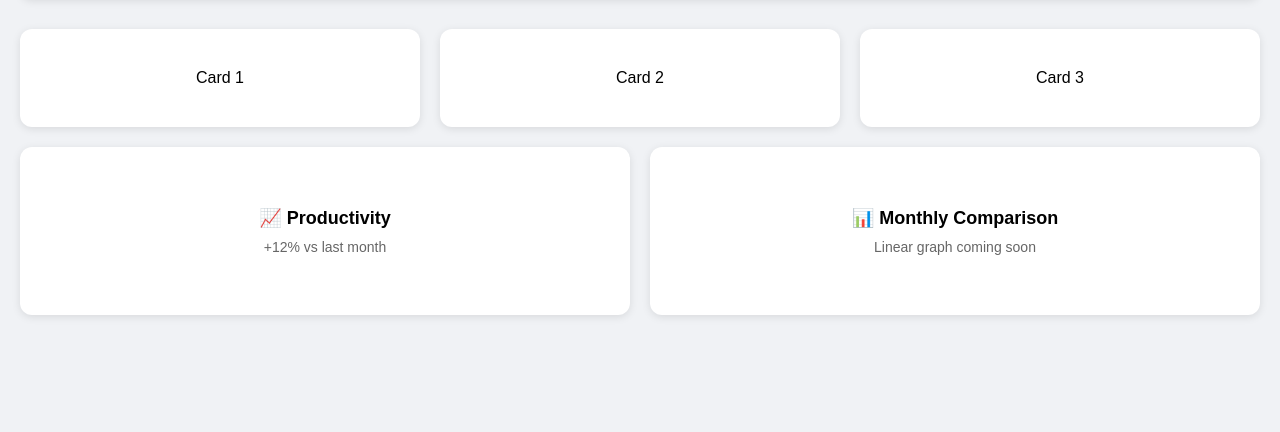
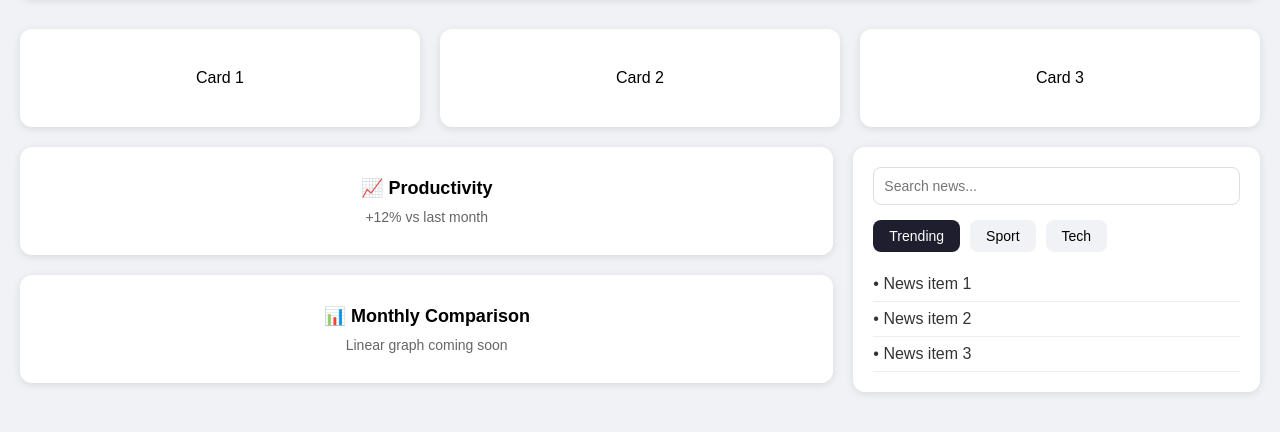
Before and after one commit to Sabelo911/sabelo911, a plain HTML site: page Index.html in a window 1280 px wide. Shown: the part 98-530 px from the top of the page. Drawn offline with Linux system fonts and the light colour scheme.

Commit message:
Added trending news box with tabs

```diff
--- a/Index.html
+++ b/Index.html
@@ -22,15 +22,35 @@
             <div class="card">Card 2</div>
             <div class="card">Card 3</div>
         </div>
-      <div class="bottom-section">
-    <div class="chart-box">
-        <h3>📈 Productivity</h3>
-        <p>+12% vs last month</p>
+
+     <div class="dashboard-grid">
+    <div class="left-column">
+        <div class="chart-box productivity">
+            <h3>📈 Productivity</h3>
+            <p>+12% vs last month</p>
+        </div>
+        <div class="chart-box comparison">
+            <h3>📊 Monthly Comparison</h3>
+            <p>Linear graph coming soon</p>
+        </div>
     </div>
-    <div class="chart-box">
-        <h3>📊 Monthly Comparison</h3>
-        <p>Linear graph coming soon</p>
+
+    <div class="right-column">
+        <div class="trending-box">
+            <input type="text" placeholder="Search news..." class="search-bar">
+            <div class="tabs">
+                <button class="tab-btn active">Trending</button>
+                <button class="tab-btn">Sport</button>
+                <button class="tab-btn">Tech</button>
+            </div>
+            <div class="news-list">
+                <p>• News item 1</p>
+                <p>• News item 2</p>
+                <p>• News item 3</p>
+            </div>
+        </div>
     </div>
+
 </div>
     </main>
 
--- a/style.css
+++ b/style.css
@@ -70,3 +70,82 @@ header {
     color: #666;
     font-size: 14px;
 }
+
+.dashboard-grid {
+    display: grid;
+    grid-template-columns: 2fr 1fr;
+    gap: 20px;
+    margin-top: 20px;
+}
+
+.left-column {
+    display: flex;
+    flex-direction: column;
+    gap: 20px;
+}
+
+.chart-box {
+    background: white;
+    padding: 30px 20px;
+    border-radius: 12px;
+    box-shadow: 0 2px 8px rgba(0,0,0,0.1);
+}
+
+.chart-box:hover {
+    transform: translateY(-2px);
+}
+
+.chart-box h3 {
+    margin-bottom: 10px;
+}
+
+.chart-box p {
+    color: #666;
+}
+
+.productivity, .comparison {
+    transition: transform 0.2s;
+}
+
+.trending-box {
+    background: white;
+    padding: 20px;
+    border-radius: 12px;
+    box-shadow: 0 2px 8px rgba(0,0,0,0.1);
+    height: 100%;
+}
+
+.search-bar {
+    width: 100%;
+    padding: 10px;
+    margin-bottom: 15px;
+    border: 1px solid #ddd;
+    border-radius: 8px;
+    font-size: 14px;
+}
+
+.tabs {
+    display: flex;
+    gap: 10px;
+    margin-bottom: 15px;
+}
+
+.tab-btn {
+    padding: 8px 16px;
+    background: #f0f2f5;
+    border: none;
+    border-radius: 8px;
+    cursor: pointer;
+    font-size: 14px;
+}
+
+.tab-btn.active {
+    background: #1e1e2e;
+    color: white;
+}
+
+.news-list p {
+    padding: 8px 0;
+    border-bottom: 1px solid #eee;
+    color: #333;
+}
```
